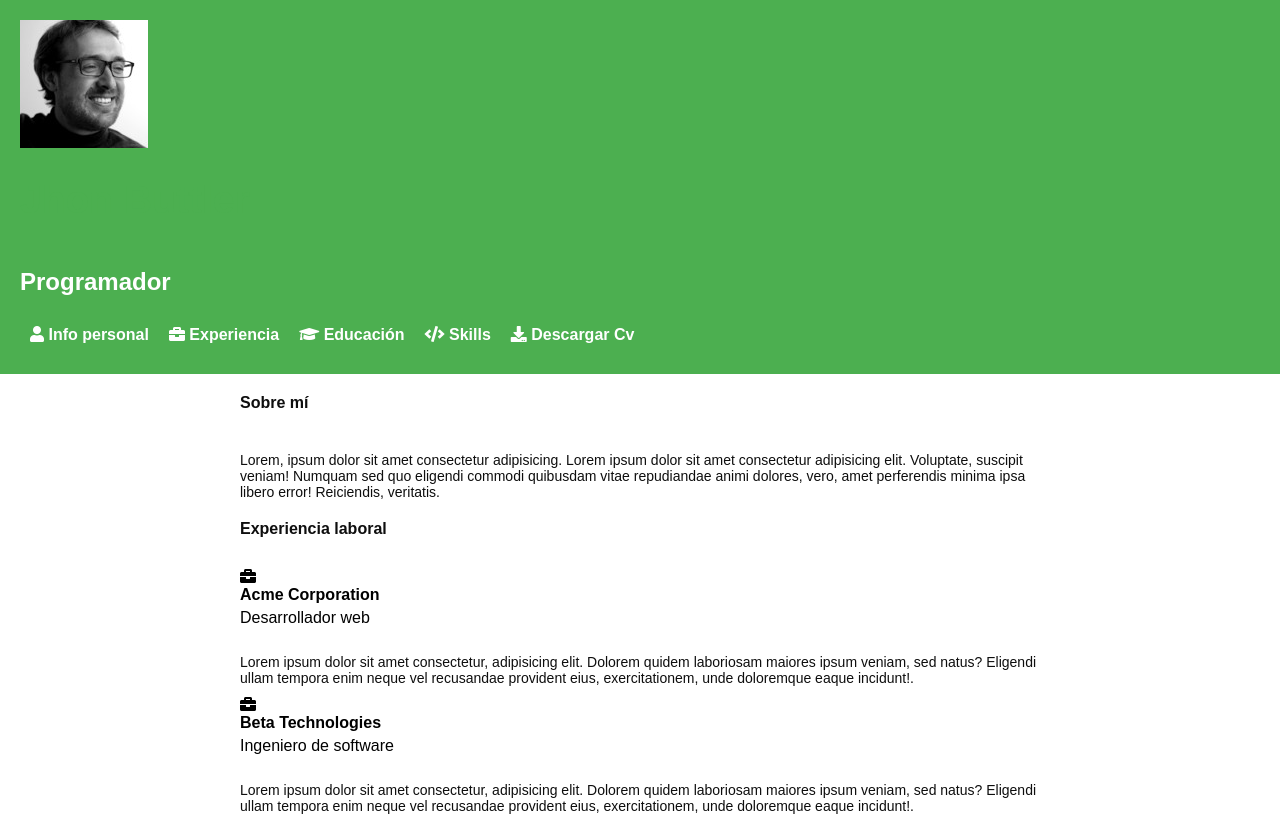
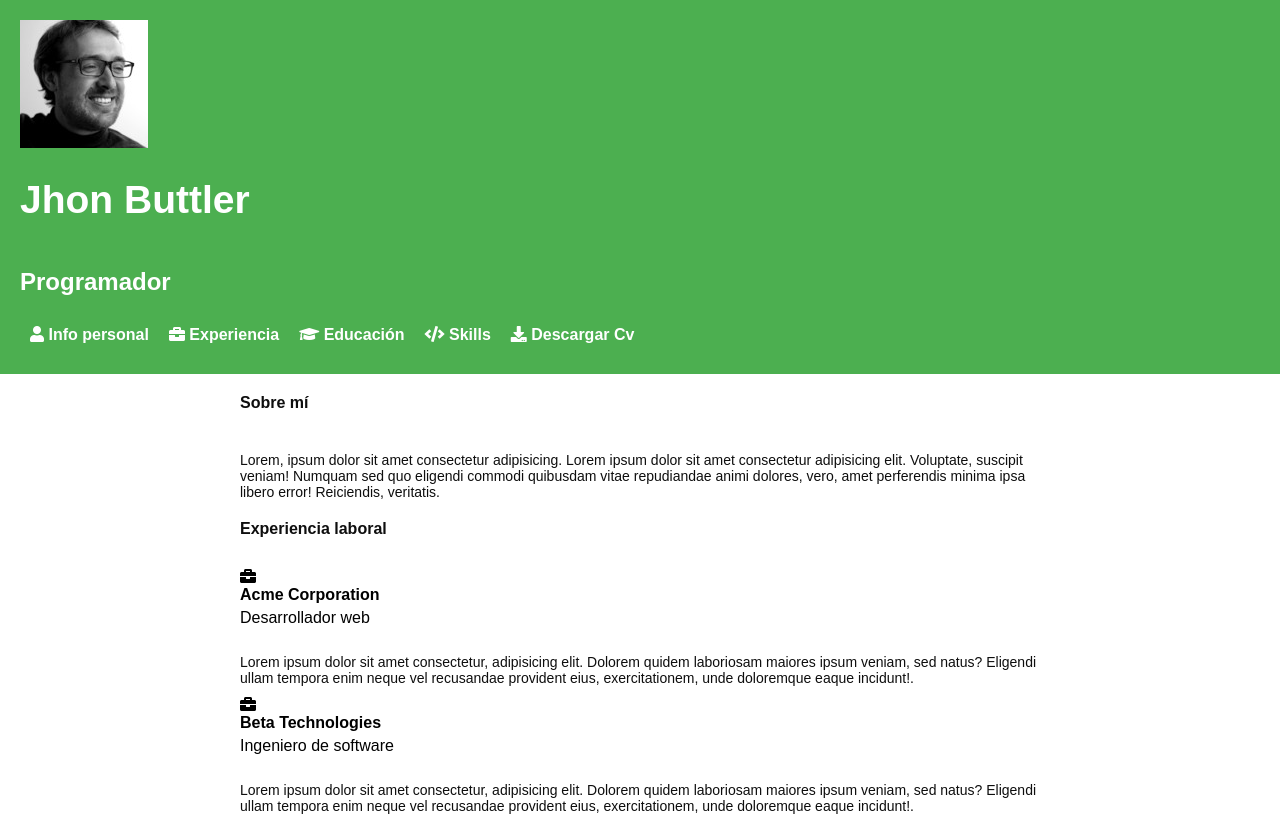
Before and after one commit to victortuc010/victortuc010.github.io, a plain HTML site: page index.html in a window 1280 px wide. Shown: the top 817 px of the page. Drawn offline with Linux system fonts and the light colour scheme.

Commit message:
Update estilos.css

```diff
--- a/css/estilos.css
+++ b/css/estilos.css
@@ -162,7 +162,7 @@ body {
     font-size: 39px;
     text-align: letf;
     padding-bottom: 20px;
-    color: #4CAF50;
+    color: #ffffff;
   }
 
 
```
